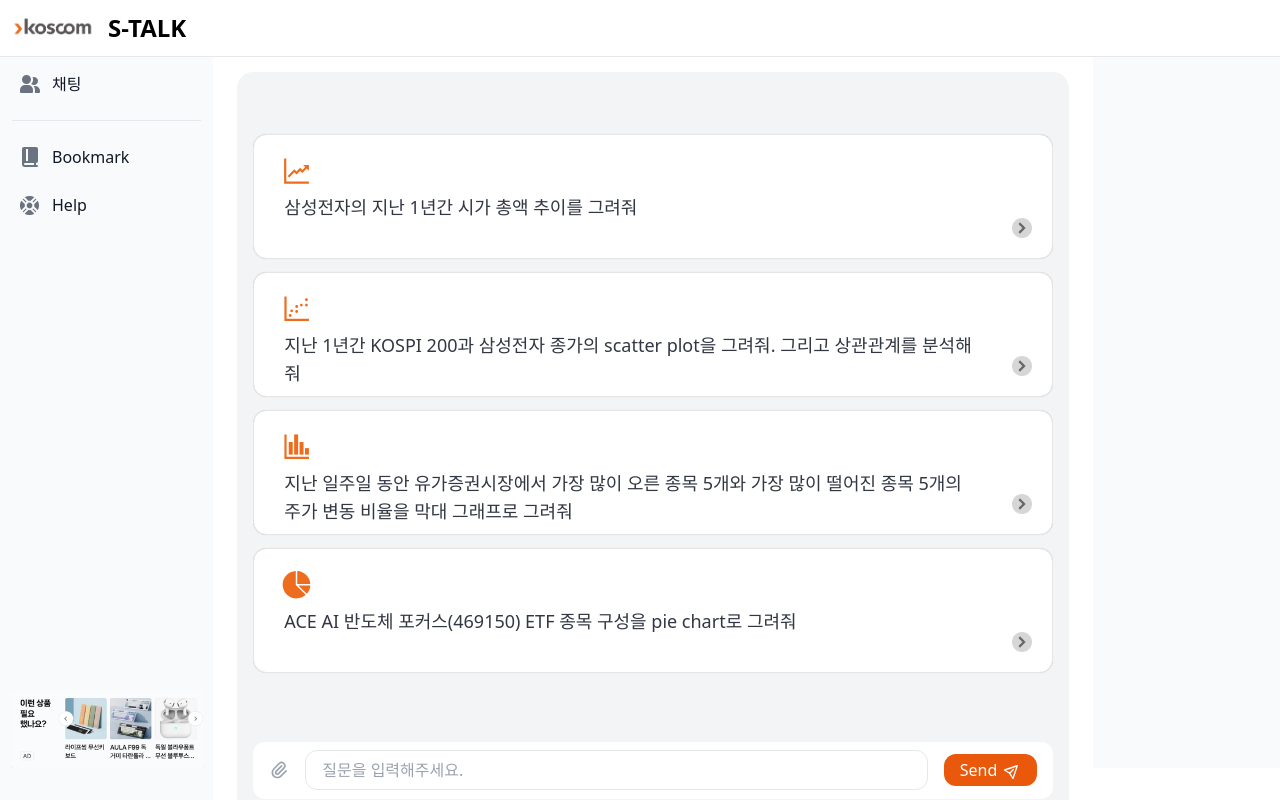
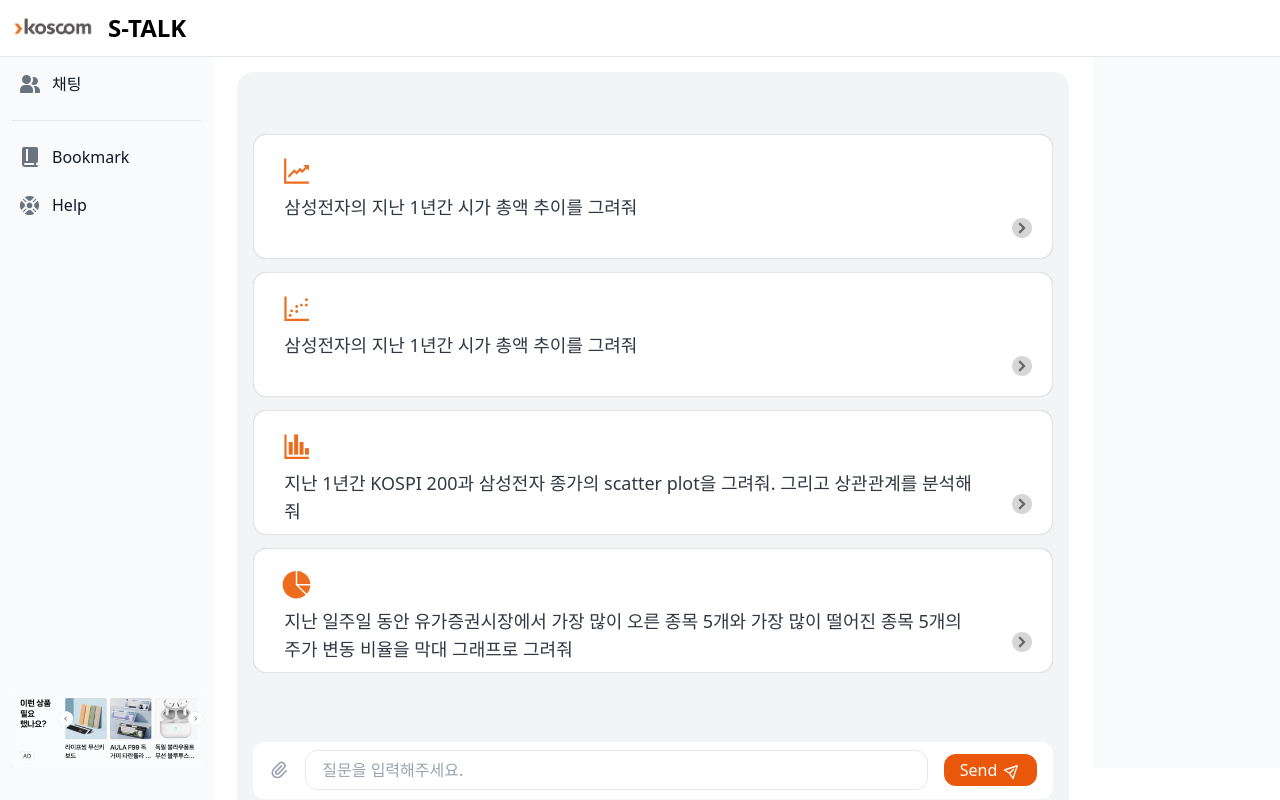
Before and after one commit to koscom-hackathon-2/frontend, a React (Create React App) app in the folder frontend/: page / in a window 1280 px wide. Built offline with nearby package versions, Linux system fonts and the light colour scheme; what tailwindcss-animated would draw is missing.

Commit message:
(no-issue) guide box text

```diff
--- a/frontend/src/App.js
+++ b/frontend/src/App.js
@@ -23,11 +23,45 @@
 
 function App() {
     const guideMsg = [
-        "삼성전자의 지난 1년간 시가 총액 추이를 그려줘",
-        "지난 1년간 KOSPI 200과 삼성전자 종가의 scatter plot을 그려줘. 그리고 상관관계를 분석해줘",
-        "지난 일주일 동안 유가증권시장에서 가장 많이 오른 종목 5개와 가장 많이 떨어진 종목 5개의 주가 변동 비율을 막대 그래프로 그려줘",
-        "ACE AI 반도체 포커스(469150) ETF 종목 구성을 pie chart로 그려줘",
+        {
+            "idx": uuidv4(),
+            "question": "삼성전자의 지난 1년간 시가 총액 추이를 그려줘",
+            "generated_code": "CodecodeCodecode",
+            "code_exec_result": {
+                "image": "base64",
+                "text": "이건 정해진 답변입니다. 이건 정해진 답변입니다. 이건 정해진 답변입니다. 이건 정해진 답변입니다."
+            }
+        },
+        {
+            "idx": uuidv4(),
+            "question": "삼성전자의 지난 1년간 시가 총액 추이를 그려줘",
+            "generated_code": "CodecodeCodecode",
+            "code_exec_result": {
+                "image": "base64",
+                "text": "이건 정해진 답변입니다. 이건 정해진 답변입니다. 이건 정해진 답변입니다. 이건 정해진 답변입니다."
+            }
+        },
+        {
+            "idx": uuidv4(),
+            "question": "지난 1년간 KOSPI 200과 삼성전자 종가의 scatter plot을 그려줘. 그리고 상관관계를 분석해줘",
+            "generated_code": "CodecodeCodecode",
+            "code_exec_result": {
+                "image": "base64",
+                "text": "이건 정해진 답변입니다. 이건 정해진 답변입니다. 이건 정해진 답변입니다. 이건 정해진 답변입니다."
+            }
+        },
+        {
+            "idx": uuidv4(),
+            "question": "지난 일주일 동안 유가증권시장에서 가장 많이 오른 종목 5개와 가장 많이 떨어진 종목 5개의 주가 변동 비율을 막대 그래프로 그려줘",
+            "generated_code": "CodecodeCodecode",
+            "code_exec_result": {
+                "image": "base64",
+                "text": "이건 정해진 답변입니다. 이건 정해진 답변입니다. 이건 정해진 답변입니다. 이건 정해진 답변입니다."
+            }
+        }
     ];
+
+    localStorage.setItem("guideMsg", JSON.stringify(guideMsg));
 
     const location = useLocation();
     const bookmark = Bookmark();
@@ -43,7 +77,7 @@
     const [uid, setUid] = useState("");
     const [news, setNews] = useState([]);
 
-    const messagehandler = async (e, message) => {
+    const messagehandler = async (e, message, idx) => {
         if (e) {
             e.preventDefault();
         }
@@ -67,12 +101,21 @@
             setResponseImage("");
             setUid(uuidv4());
             setCurrentMark(false);
-            // setNews([]);
             try {
                 if (message.trim().length <= 5) {
                     setAianswer("죄송합니다. 입력하신 \"" + message + "\"는 너무 짧아 정확한 답변을 제공하기 어려운 점 양해해주시기 바랍니다. 정확하고 효과적인 답변을 위해 더욱 구체적으로 질문해주시기 바랍니다.");
                 } else {
-                    const response = await fetch('http://103.244.111.246:8080/chat-completion', {
+                    let data;
+
+                    if (idx) {
+                        data = JSON.parse(localStorage.getItem("guideMsg"));
+                        setGeneratedCode(data.filter(d => d.idx === idx).map(d => d.generated_code)[0]);
+                        setResponseImage(data.filter(d => d.idx === idx).map(d => d.code_exec_result.image)[0]);
+                        setAianswer(data.filter(d => d.idx === idx).map(d => d.code_exec_result.text)[0]);
+                        return;
+                    }
+
+                    const response = await fetch('http://localhost:8080/chat-completion', {
                         method: 'POST',
                         headers: {
                             'Content-Type': 'application/json',
@@ -80,9 +123,10 @@
                         body: JSON.stringify({user_message: message}),
                     });
 
-                    const data = await response.json();
+                    data = await response.json();
+
                     if (data != null) {
-                        if (data.generated_code === null || data.code_exec_result === null) {
+                        if (data.generated_code === null && data.code_exec_result === null) {
                             setAianswer("죄송합니다. 현재 해당 API에 접근할 수 없어 답변이 어려운 점 참고 부탁드립니다. 어떤 도움이 필요하신가요?");
                         } else {
                             setGeneratedCode(data.generated_code);
@@ -131,8 +175,8 @@
     }
 
     function clickGuideBox(msg, e) {
-        setMessage(msg);
-        messagehandler(e, msg);
+        setMessage(msg.question);
+        messagehandler(e, msg.question, msg.idx);
     }
 
     let loc = useLocation();
@@ -220,10 +264,9 @@
                                                                                <div
                                                                                    className="flex flex-row items-center">
                                                                                    <img
-                                                                                       className="fixed top-0 items-center justify-center h-10 w-10 rounded-full flex-shrink-0"
+                                                                                       className="items-center justify-center h-10 w-10 rounded-full flex-shrink-0"
                                                                                        src={komi}
                                                                                        alt=""/>
-
                                                                                    <div
                                                                                        className="relative ml-3 text-lg bg-white py-2 px-4 shadow rounded-xl">
                                                                                        {h.img ?
@@ -318,7 +361,8 @@
                                                                        <div className="icon1">
                                                                            <img src={chart3}></img>
                                                                        </div>
-                                                                       <div className="guide-text">{guideMsg[0]}</div>
+                                                                       <div
+                                                                           className="guide-text">{guideMsg[0].question}</div>
                                                                        <div className="icon2">
                                                                            <img src={next}></img>
                                                                        </div>
@@ -330,7 +374,8 @@
                                                                        <div className="icon1">
                                                                            <img src={chart1}></img>
                                                                        </div>
-                                                                       <div className="guide-text">{guideMsg[1]}</div>
+                                                                       <div
+                                                                           className="guide-text">{guideMsg[1].question}</div>
                                                                        <div className="icon2">
                                                                            <img src={next}></img>
                                                                        </div>
@@ -342,7 +387,8 @@
                                                                        <div className="icon1">
                                                                            <img src={chart2}></img>
                                                                        </div>
-                                                                       <div className="guide-text">{guideMsg[2]}</div>
+                                                                       <div
+                                                                           className="guide-text">{guideMsg[2].question}</div>
                                                                        <div className="icon2">
                                                                            <img src={next}></img>
                                                                        </div>
@@ -354,7 +400,8 @@
                                                                        <div className="icon1">
                                                                            <img src={chart4}></img>
                                                                        </div>
-                                                                       <div className="guide-text">{guideMsg[3]}</div>
+                                                                       <div
+                                                                           className="guide-text">{guideMsg[3].question}</div>
                                                                        <div className="icon2">
                                                                            <img src={next}></img>
                                                                        </div>
@@ -365,7 +412,7 @@
                                                    </div>
                                                    <form
                                                        className="flex flex-row items-center h-16 rounded-xl bg-white w-full px-4"
-                                                       onSubmit={(e) => messagehandler(e, message)}
+                                                       onSubmit={(e) => messagehandler(e, message, null)}
                                                        disabled={loading}>
                                                        <div>
                                                            <div
@@ -464,7 +511,7 @@
                                         </div> : <div></div>
                                     }
                                     <div
-                                        className="h-full px-3 py-4 overflow-y-auto bg-gray-50 dark:bg-gray-800">
+                                        className="h-full px-3 py-4 overflow-y bg-gray-50 dark:bg-gray-800">
                                         {generatedCode ?
                                             <div className="space-y-2 mt-2 mb-2 pl-1">
                                                 <h1 className="text-2xl font-extrabold pt-4">🤖 Generated Code</h1>
--- a/frontend/src/components/Bookmark.js
+++ b/frontend/src/components/Bookmark.js
@@ -35,7 +35,7 @@
         {
             "idx": uuidv4(),
             "mark": true,
-            "text": "네이버의 6개월 동안의 저가, 고가를 모두 표현하는 box plot을 그려줘"
+            "text": "현대자동차의 6개월동안의 종가, 저가, 고가를 모두 표현하는 box plot을 그려줘"
         }
     ]
 
```
